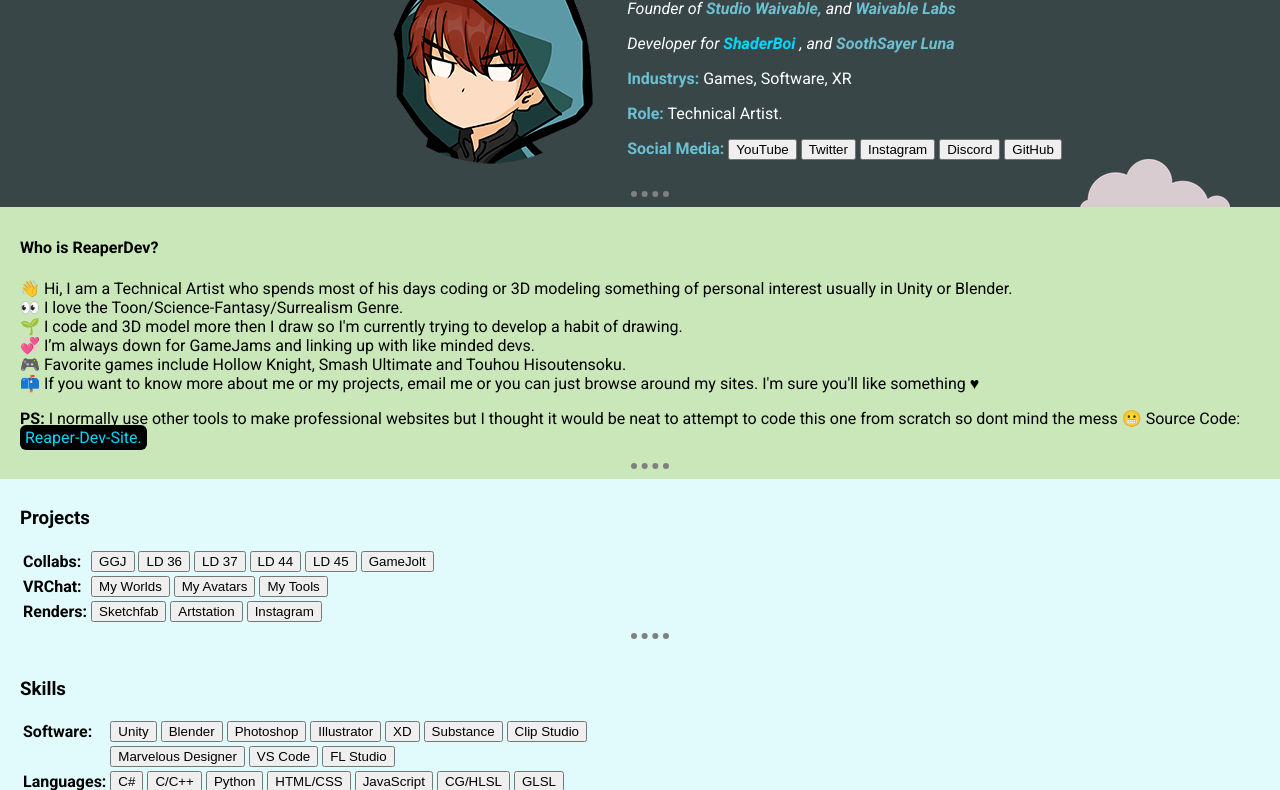
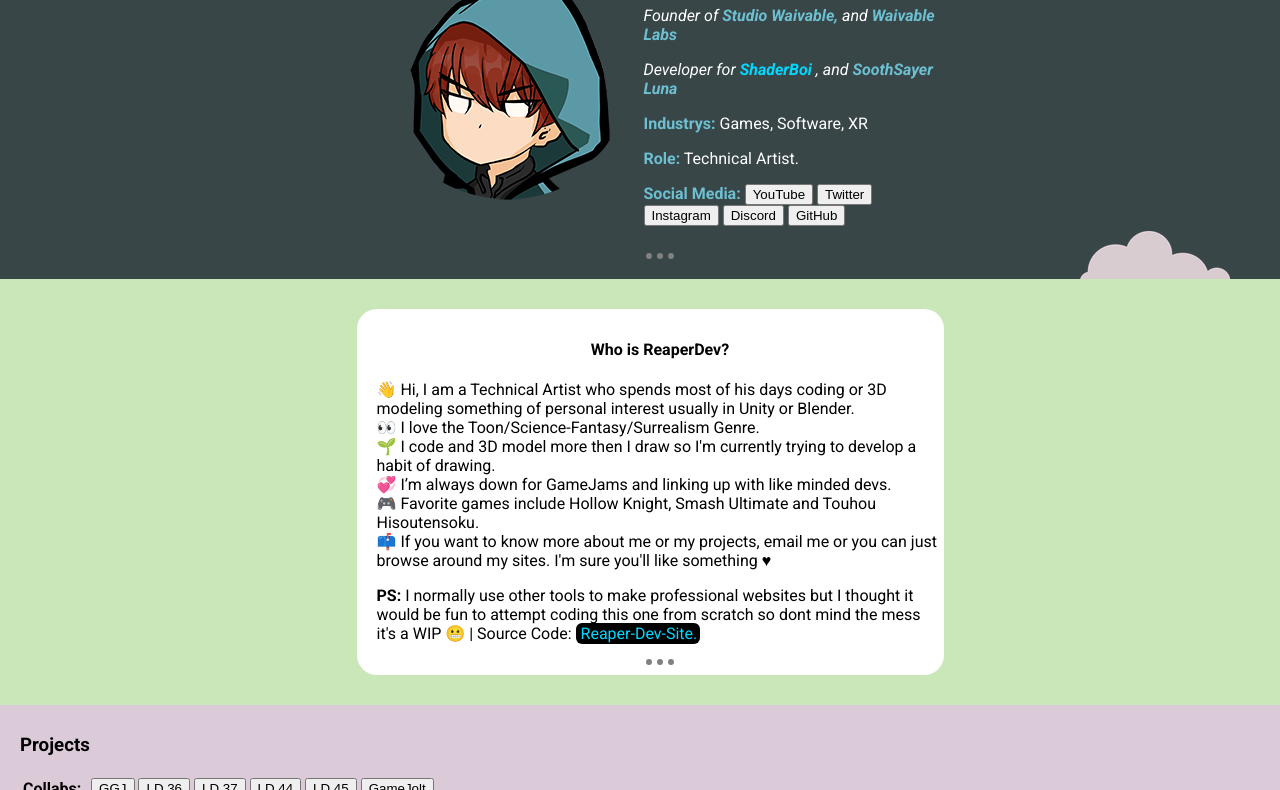
Before and after one commit to xReaperDev/Reaper-Dev-Site, a plain HTML site: page index.html in a window 1280 px wide. Shown: the part 98-888 px from the top of the page. Drawn offline with Linux system fonts and the light colour scheme.

Commit message:
CSS updates

```diff
--- a/css/styles.css
+++ b/css/styles.css
@@ -7,7 +7,6 @@
  }
 
  div {
-     background-color: #e2ffffed;
      padding-left: 20px;
      padding-bottom: 10px;
      padding-top: 10px;
@@ -24,7 +23,7 @@
  }
 
  h4 {
-     margin: none;
+     text-align: center;
  }
 
  hr {
@@ -32,10 +31,9 @@
      border-bottom-style: dotted;
      border-width: 6px;
      border-color: grey;
-     width: 3%;
+     width: 5%;
      margin-bottom: 0;
  }
-
 
 
  /* #region  a<> link style */
@@ -74,35 +72,47 @@
  /* #endregion */
 
  /* #region ----------------------Class Selector ---------------------------*/
- .divProfile {
+
+ .center-div {
+     width: 45%;
+     margin: auto;
+ }
+
+ .div-profile-background {
      background-color: #394648;
      position: relative;
  }
 
- .profileTable {
-     margin-left: 27%;
+ .div-about-background {
+     background-color: #cae7b9;
+     position: relative;
  }
 
- .profileText {
-     color: white;
+ .div-panel {
+     margin-top: 20px;
+     margin-bottom: 20px;
+     background-color: white;
+     border-radius: 20px;
  }
 
- .profileBold {
+
+ .profile-text {
+     color: white;
+
+ }
+
+ .profile-bold {
      color: #6cc0d1;
  }
 
- .divAbout {
-     background-color: #cae7b9;
-     position: relative;
- }
 
  .link-background {
      background-color: black;
      border-radius: 6px;
      padding-left: 5px;
-     padding-right: 5px;
-     padding-top: 3px;
-     padding-bottom: 3px;
+     padding-right: 3px;
+     padding-top: 1px;
+     padding-bottom: 1px;
  }
 
 
@@ -115,6 +125,7 @@
  #alias {
 
      color: white;
+
  }
 
  #top-cloud {
--- a/index.html
+++ b/index.html
@@ -9,7 +9,7 @@
   <meta name="viewport" content="width=device-width, initial-scale=1.0" />
   <title>ReaperDev</title>
   <link rel="stylesheet" href="css/styles.css">
-  <link rel="icon" href="images/LunaTransparent.png">
+  <link rel="icon" href="images/luna.ico">
   <link href="https://fonts.googleapis.com/css2?family=Roboto:ital,wght@0,400;0,700;1,400;1,700&display=swap"
     rel="stylesheet">
 
@@ -20,22 +20,23 @@
 
   <!-- #region  Profile -->
 
-  <div class="divProfile">
+  <div class="div-profile-background">
+    <div class="center-div">
       <img id="top-cloud" src="images/cloud.png" alt="cloud-img">
-    <table class="profileTable"">
+      <table>
         <tr>
-        <td><img class=" profileIcon" src="images/image_reaperdev_icon.png" alt="ReaperDev profile picture">
+          <td><img class=" profile-icon" src="images/image_reaperdev_icon.png" alt="ReaperDev profile picture">
           </td>
           <td>
             <h1 id="alias">ReaperDev</h1>
-        <p class="profileText"><em>Founder of <strong class="profileBold"> Studio Waivable,</strong> and
-            <strong class="profileBold">Waivable Labs</strong></em> </p>
-        <p class="profileText"><em>Developer for <a href="
-                https://shaderboi.com/"><strong>ShaderBoi</strong> </a>, and <strong class="profileBold">SoothSayer
+            <p class="profile-text"><em>Founder of <strong class="profile-bold"> Studio Waivable,</strong> and
+                <strong class="profile-bold">Waivable Labs</strong></em> </p>
+            <p class="profile-text"><em>Developer for <a href="
+                https://shaderboi.com/"><strong>ShaderBoi</strong> </a>, and <strong class="profile-bold">SoothSayer
                   Luna</strong></em></p>
-        <p class="profileText"><strong class="profileBold">Industrys:</strong> Games, Software, XR</p>
-        <p class="profileText"><strong class="profileBold">Role:</strong> Technical Artist.</p>
-        <p class="profileText"><strong class="profileBold">Social Media: </strong>
+            <p class="profile-text"><strong class="profile-bold">Industrys:</strong> Games, Software, XR</p>
+            <p class="profile-text"><strong class="profile-bold">Role:</strong> Technical Artist.</p>
+            <p class="profile-text"><strong class="profile-bold">Social Media: </strong>
               <button>YouTube</button>
               <button>Twitter</button>
               <button>Instagram</button>
@@ -47,6 +48,7 @@
       </table>
 
       <hr>
+    </div>
     <img id="bottom-cloud" src="images/cloud.png" alt="cloud-img">
 
   </div>
@@ -55,8 +57,9 @@
 
   <!-- #region About -->
 
-  <div class="divAbout">
+  <div class="div-about-background">
 
+    <div class="center-div div-panel">
       <h4><strong>Who is ReaperDev? </strong></h4>
 
       <p>
@@ -69,12 +72,11 @@
         📫 If you want to know more about me or my projects, email me or you can just browse around my sites. I'm sure
         you'll like something ♥
       </p>
-    <p><strong> PS: </strong>I normally use other tools to make professional websites but I thought it would be neat to
-      attempt to code
-      this one from scratch so dont mind the mess 😬 Source Code: <a class="link-background"
-        href=" https://github.com/xReaperDev/Reaper-Dev-Site">Reaper-Dev-Site. </a> </p>
+      <p><strong> PS: </strong>I normally use other tools to make professional websites but I thought it would be fun to
+        attempt coding this one from scratch so dont mind the mess it's a WIP 😬 | Source Code: <a
+          class="link-background" href=" https://github.com/xReaperDev/Reaper-Dev-Site">Reaper-Dev-Site. </a> </p>
       <hr>
-
+    </div>
   </div>
 
 
@@ -211,6 +213,7 @@
       <input type="submit" name="">
     </form>
   </div>
+
   <!-- #endregion -->
 
 </body>
```
Also changed, not shown: images/dboil.gif (added), images/luna.ico (added), images/luna.png (renamed from images/LunaTransparent.png). Lines whose indentation alone changed are shown as unchanged.
